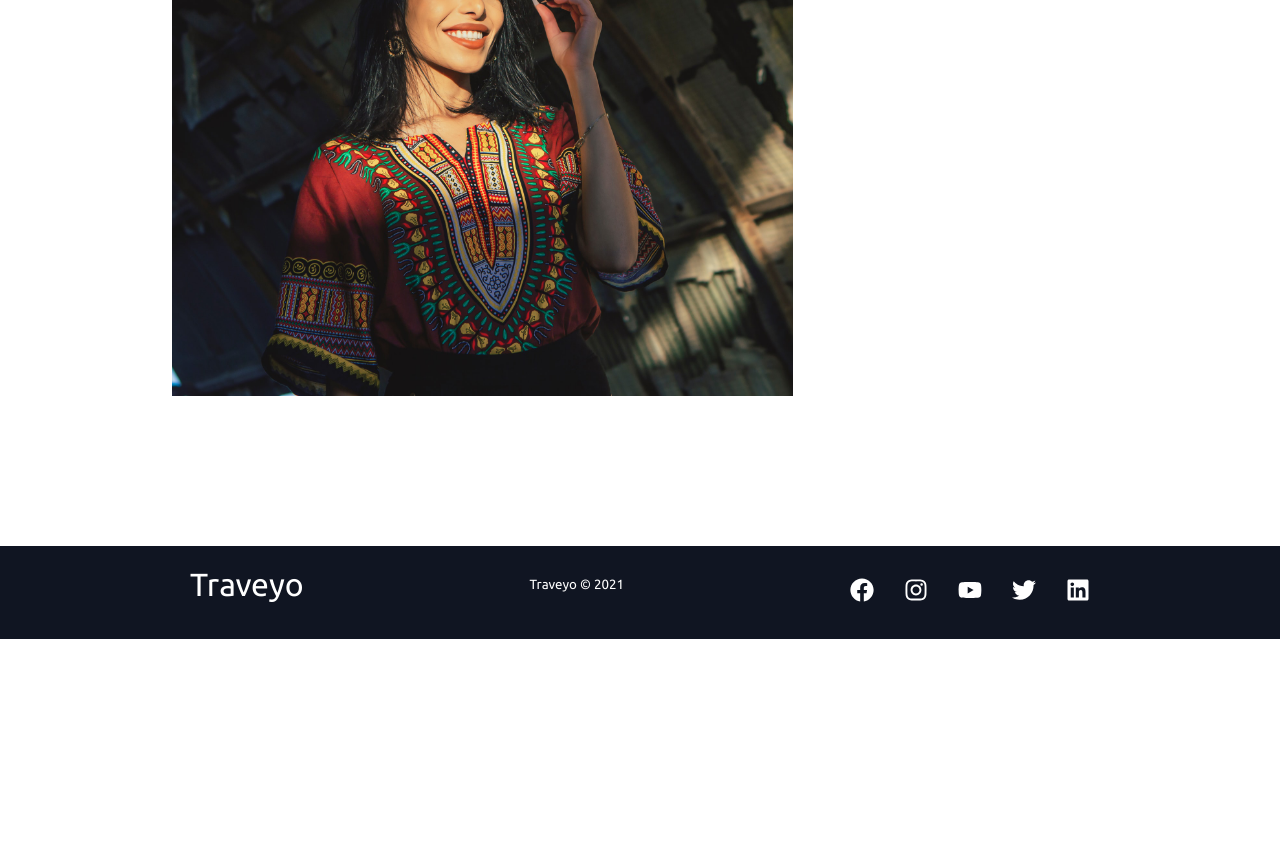
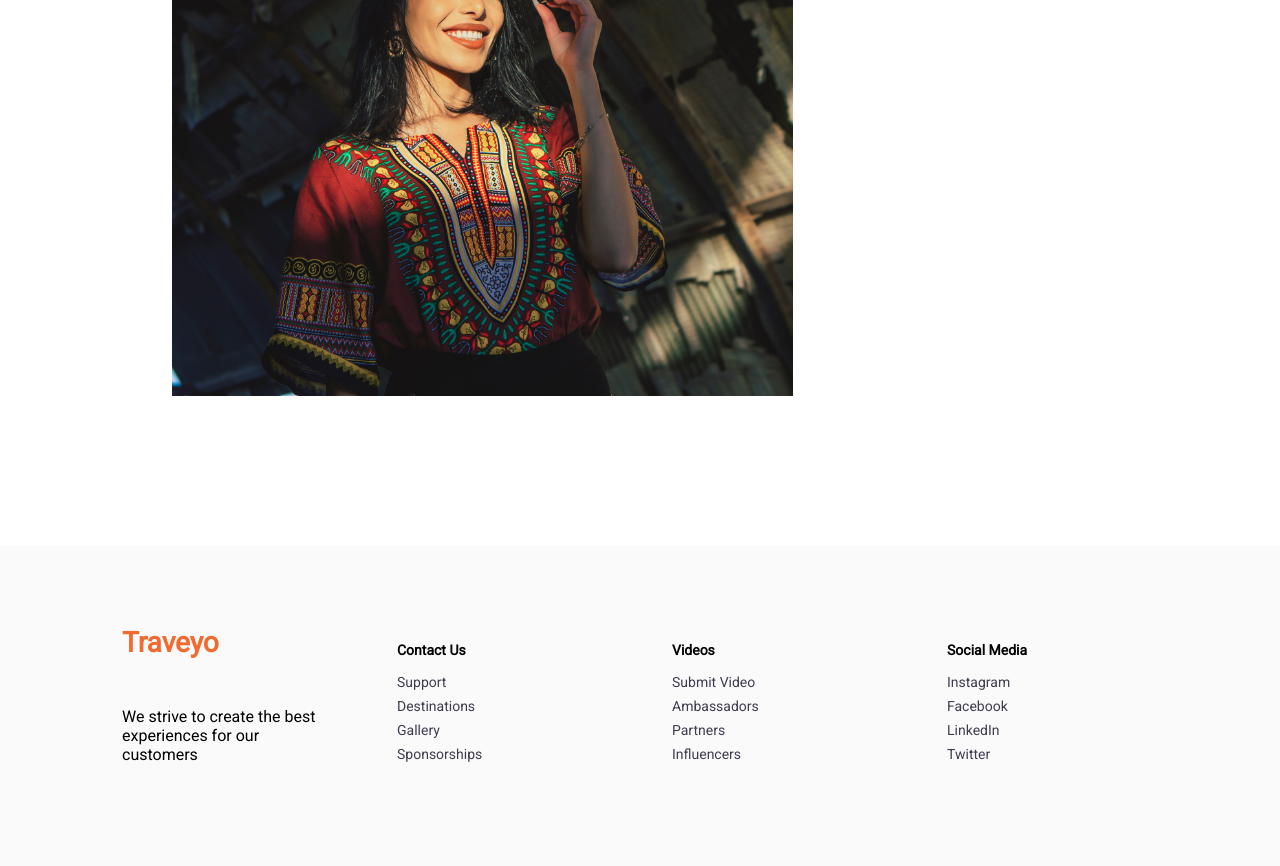
Before and after one commit to mikaelajoelle/gatsby-travel-website, a Gatsby site: page /images in a window 1280 px wide. Shown: the part 1818-2684 px from the top of the page. Before the commit the page ends 2457 px from the top, so only its background shows below. Built offline with nearby package versions, Linux system fonts and the light colour scheme; Gatsby itself is replaced by a stand-in of ours.

Commit message:
Footer component and styling

```diff
--- /dev/null
+++ b/src/components/Footer/Footer.js
@@ -0,0 +1,100 @@
+import React from "react";
+import styled from "styled-components";
+import {Link} from "gatsby";
+
+const Footer = () => {
+    return (
+        <FooterContainer>
+           <FooterLinksWrapper>
+               <FooterDesc>
+                   <h3>Traveyo</h3>
+                   <p>We strive to create the best experiences for our customers</p>
+               </FooterDesc>
+               <FooterLinkItems>
+                   <FooterLinkTitle>Contact Us</FooterLinkTitle>
+                   <FooterLink to="/about">Support</FooterLink>
+                   <FooterLink to="/destinations">Destinations</FooterLink>
+                   <FooterLink to="/images">Gallery</FooterLink>
+                   <FooterLink to="/">Sponsorships</FooterLink>
+               </FooterLinkItems>
+           </FooterLinksWrapper>
+           <FooterLinksWrapper>
+               <FooterLinkItems>
+                   <FooterLinkTitle>Videos</FooterLinkTitle>
+                   <FooterLink to="/">Submit Video</FooterLink>
+                   <FooterLink to="/">Ambassadors</FooterLink>
+                   <FooterLink to="/">Partners</FooterLink>
+                   <FooterLink to="/">Influencers</FooterLink>
+               </FooterLinkItems>
+               <FooterLinkItems>
+                   <FooterLinkTitle>Social Media</FooterLinkTitle>
+                   <FooterLink to="/">Instagram</FooterLink>
+                   <FooterLink to="/">Facebook</FooterLink>
+                   <FooterLink to="/">LinkedIn</FooterLink>
+                   <FooterLink to="/">Twitter</FooterLink>
+               </FooterLinkItems>
+           </FooterLinksWrapper>
+        </FooterContainer>
+    )
+}
+
+export default Footer
+
+const FooterContainer = styled.div`
+    padding: 5rem calc((100vw - 1100px) / 2);
+    display: grid;
+    grid-template-columns: repeat(2, 1fr);
+    color: #000;
+    background: #fafafb;
+`
+
+const FooterDesc = styled.div`
+    padding: 0 2rem;
+
+    h3{
+        margin-bottom: 3rem;
+        color: #f26a2e;
+        font-size: 28px;
+    }
+
+    @media screen and (max-width: 400px){
+        padding: 1rem;
+    }
+`
+
+const FooterLinksWrapper = styled.div`
+    display: grid;
+    grid-template-columns: repeat(2, 1fr);
+
+    @media screen and (max-width: 820px){
+        grid-template-columns: 1fr;
+    }
+`
+
+const FooterLinkItems = styled.div`
+    display: flex;
+    flex-direction: column;
+    align-items: flex-start;
+    padding: 1rem 2rem;
+
+    @media screen and (max-width: 400px){
+        padding: 1rem;
+    }
+`
+
+const FooterLink = styled(Link)`
+    text-decoration: none;
+    margin-bottom: 0.5rem;
+    font-size: 14px;
+    color: #3d3d4e;
+
+    &:hover{
+        color: #f26a2e;
+        transition: 0.3s ease-out;
+    }
+`
+
+const FooterLinkTitle = styled.h2`
+    font-size: 14px;
+    margin-bottom: 16px;
+`
--- a/src/components/Footer/FooterElements.js
+++ /dev/null
@@ -1,58 +0,0 @@
-import styled from "styled-components";
-import {Link} from "gatsby";
-
-export const FooterContainer = styled.div`
-    background-color: #101522;
-    display: flex;
-    flex-direction: column;
-    justify-content: center;
-    align-items: center;
-`
-
-export const SocialMedia = styled.section`
-    max-width: 1000px;
-    width: 100%;
-`
-
-export const SocialMediaWrap = styled.div`
-    display: flex;
-    justify-content: space-between;
-    align-items: center;
-    width: 90%;
-    max-width: 1000px;
-    margin: 20px auto;
-
-    @media screen and (max-width: 820px) {
-        flex-direction: column;
-    }
-`
-
-export const SocialLogo = styled(Link)`
-    color: #fff;
-    justify-self: start;
-    cursor: pointer;
-    text-decoration: none;
-    font-size: 2rem;
-    display: flex;
-    align-items: center;
-    margin-bottom: 16px;
-    font-family: "Ubuntu", sans-serif;
-`
-
-export const WebsiteRights = styled.small`
-    color: #fff;
-    margin-bottom: 16px;
-    font-family: "Ubuntu", sans-serif;
-`
-
-export const SocialIcons = styled.div`
-    display: flex;
-    justify-content: space-between;
-    align-items: center;
-    width: 240px;
-`
-
-export const SocialIconLink = styled.a`
-    color: #fff;
-    font-size: 24px;
-`
--- a/src/components/Footer/index.js
+++ /dev/null
@@ -1,38 +0,0 @@
-import React from "react";
-import { FaFacebook, FaInstagram, FaYoutube, FaTwitter, FaLinkedin } from "react-icons/fa";
-import { FooterContainer, SocialIcons, SocialIconLink, SocialLogo, SocialMedia, SocialMediaWrap, WebsiteRights } from "./FooterElements";
-
-const Footer = () => {
-    return (
-        <FooterContainer>
-            <SocialMedia>
-                <SocialMediaWrap>
-                    <SocialLogo to="/">
-                        Traveyo
-                    </SocialLogo>
-                    <WebsiteRights>Traveyo © {new Date().getFullYear()}
-                    </WebsiteRights>
-                    <SocialIcons>
-                        <SocialIconLink href="/" target="_blank" aria-label="Facebook">
-                            <FaFacebook />
-                        </SocialIconLink>
-                         <SocialIconLink href="/" target="_blank" aria-label="Instagram">
-                            <FaInstagram />
-                        </SocialIconLink>
-                         <SocialIconLink href="/" target="_blank" aria-label="Youtube">
-                            <FaYoutube />
-                        </SocialIconLink>
-                        <SocialIconLink href="/" target="_blank" aria-label="Twitter">
-                            <FaTwitter />
-                        </SocialIconLink>
-                         <SocialIconLink href="/" target="_blank" aria-label="LinkedIn">
-                            <FaLinkedin />
-                        </SocialIconLink>
-                    </SocialIcons>
-                </SocialMediaWrap>
-            </SocialMedia>
-        </FooterContainer>
-    )
-}
-
-export default Footer
--- a/src/components/layout.js
+++ b/src/components/layout.js
@@ -8,7 +8,7 @@
 import * as React from "react";
 import "./layout.css";
 import Navbar from './Navbar/NavBar';
-import Footer from "./Footer";
+import Footer from "./Footer/Footer";
 
 const Layout = ({ children }) => {
 
```
